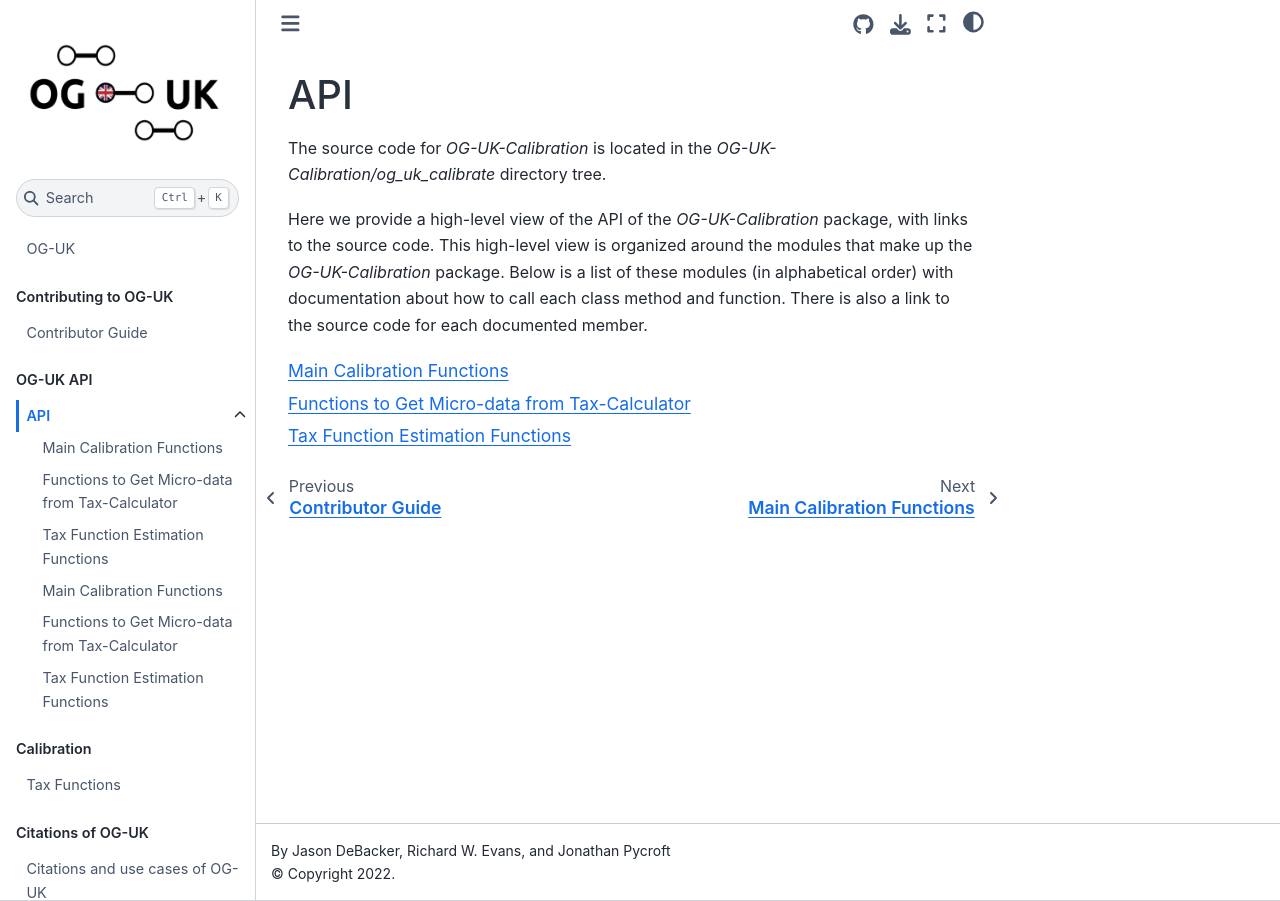
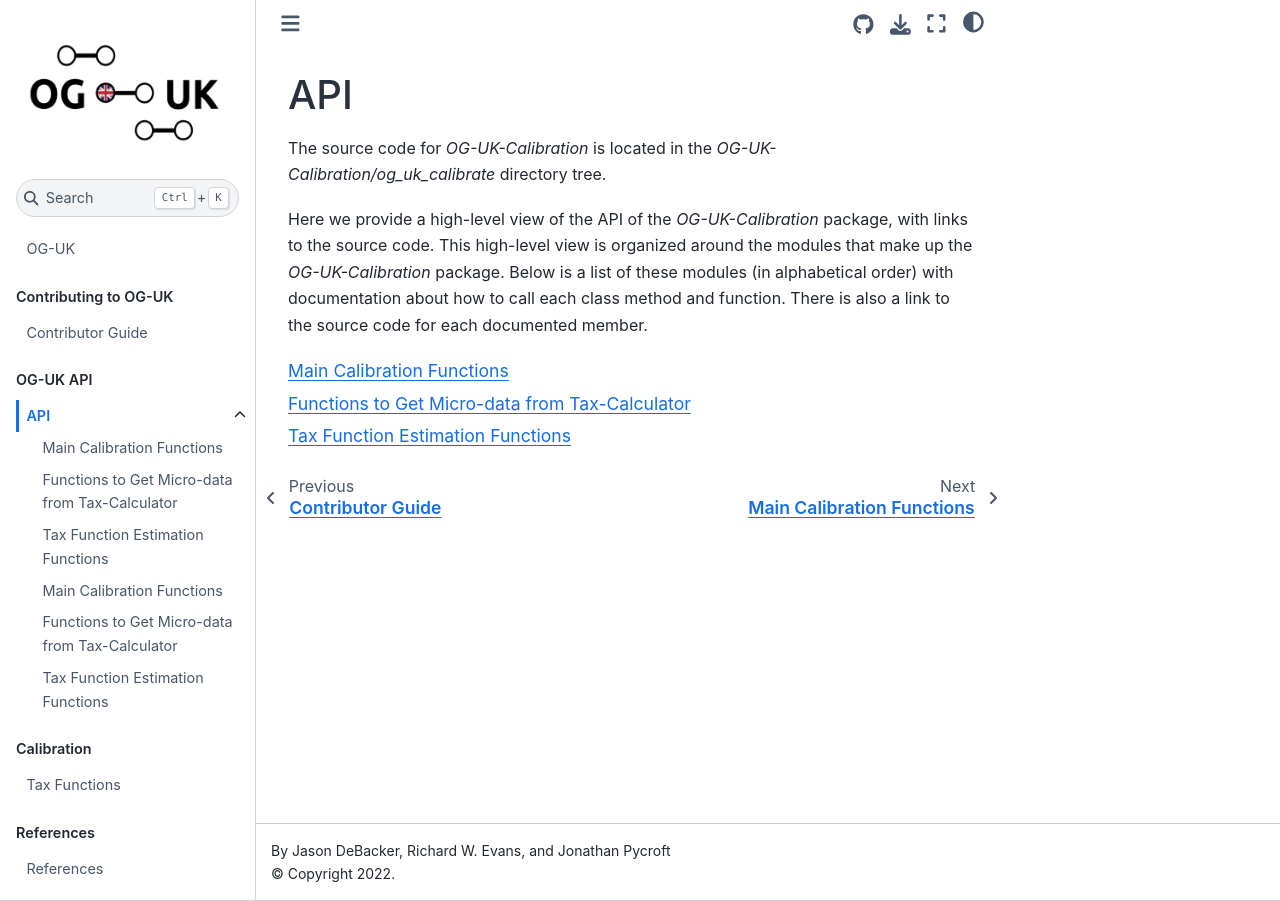
Before and after one commit to PSLmodels/OG-UK, a Jupyter Book: the page built from docs/book/content/api/public_api.rst, in a window 1280 px wide. Built offline with Jupyter Book 1.0.4 settings and Sphinx 7.4.7 and the Sphinx Book theme 1.1.4, drawn with Linux system fonts in a browser that asks for light colours.

Commit message:
Added OGUK_references.md chapter

```diff
--- a/docs/book/_toc.yml
+++ b/docs/book/_toc.yml
@@ -14,6 +14,9 @@
 - caption: Calibration
   chapters:
   - file: content/calibration/tax_functions
+- caption: References
+  chapters:
+  - file: content/OGUK_references
 - caption: Citations of OG-UK
   chapters:
   - file: content/citations
```
Also changed, not shown: docs/book/content/OGUK_references.md (added, +5 -0 lines).
